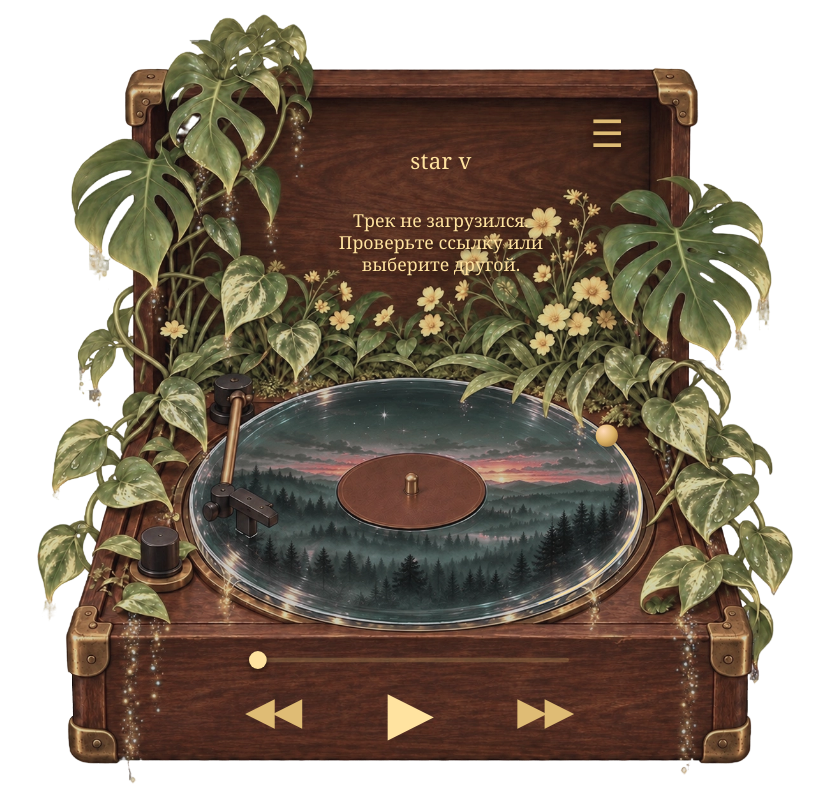
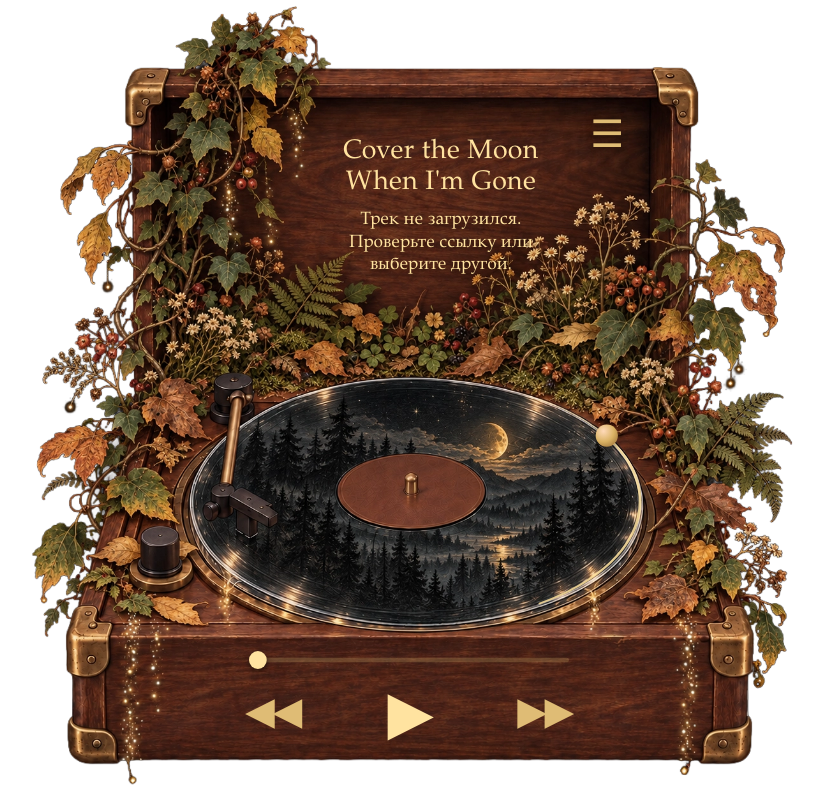
Before and after one commit to sweet-nerevar/dnd-music-player, a plain HTML site: page index.html in a window 1280 px wide. Shown: the whole page, without its empty margins (231-1055 px from the left). Drawn offline with Linux system fonts and the light colour scheme.

Commit message:
adding new design

```diff
--- a/index.html
+++ b/index.html
@@ -13,7 +13,7 @@
 
       /* Все координаты относятся ко всей квадратной PNG, вместе с ее полями. */
       --title-left:39%;
-      --title-top:14%;
+      --title-top:15%;
       --title-width:30%;
       --title-height:12%;
       --menu-left:72%;
@@ -38,7 +38,7 @@
       margin:0;
       overflow:hidden;
       background:transparent;
-      font-family:Georgia,"Times New Roman",serif;
+      font-family:Palatino, "Palatino Linotype", serif;
     }
 
     #viewport{
@@ -103,8 +103,8 @@
       -webkit-line-clamp:2;
       overflow:hidden;
       overflow-wrap:anywhere;
-      font-size:10px;
-      line-height:1;
+      font-size:12px;
+      line-height:1.1;
       font-weight:400;
       letter-spacing:.015em;
       color:var(--gold-pale);
@@ -382,11 +382,11 @@
 <body>
   <div id="viewport">
     <div id="design">
-      <main class="player" aria-label="Музыкальный плеер Мэгги">
+      <main class="player" aria-label="проигрыватель">
         <img class="player-art" id="playerArt" alt="" hidden />
         <div class="content">
           <div class="topbar">
-            <div class="artist" id="artistText" aria-live="polite">Count Your Blessings</div>
+            <div class="artist" id="artistText" aria-live="polite">что-то</div>
           </div>
           <button class="menu" id="menuBtn" type="button" aria-label="Плейлист" aria-controls="playlistDrawer" aria-expanded="false" title="Открыть плейлист">☰</button>
 
@@ -428,17 +428,18 @@
   <audio id="audio" preload="metadata"></audio>
 
   <script>
-    const PLAYER_ART_URL = "./player_image.webp";
+    const PLAYER_ART_URL = "./player_image2.webp";
 
     // Исходные треки и ссылки
     const TRACKS = [
-      { artist: "star v", url: "./7.mp3" },
-      { artist: "the chicken is naked and afraid", url: "./1.mp3" },
-      { artist: "throne", url: "./2.mp3" },
-      { artist: "little knives", url: "./3.mp3" },
-      { artist: "sit / stay", url: "./4.mp3" },
-      { artist: "everything i wanted", url: "./5.mp3" },
-      { artist: "my destiny", url: "./6.mp3" }
+      { artist: "Cover the Moon When I'm Gone", url: "./8.mp3" },
+      { artist: "Star V", url: "./7.mp3" },
+      { artist: "The Chicken is Naked and Afraid", url: "./1.mp3" },
+      { artist: "Throne", url: "./2.mp3" },
+      { artist: "Little Knives", url: "./3.mp3" },
+      { artist: "Sit / Stay", url: "./4.mp3" },
+      { artist: "Everything I Wanted", url: "./5.mp3" },
+      { artist: "My Destiny", url: "./6.mp3" }
     ];
     const LOOP_PLAYLIST = true;
     const DESIGN_SIZE = 360;
```
Also changed, not shown: player_image2.webp (added), 1 other file.
